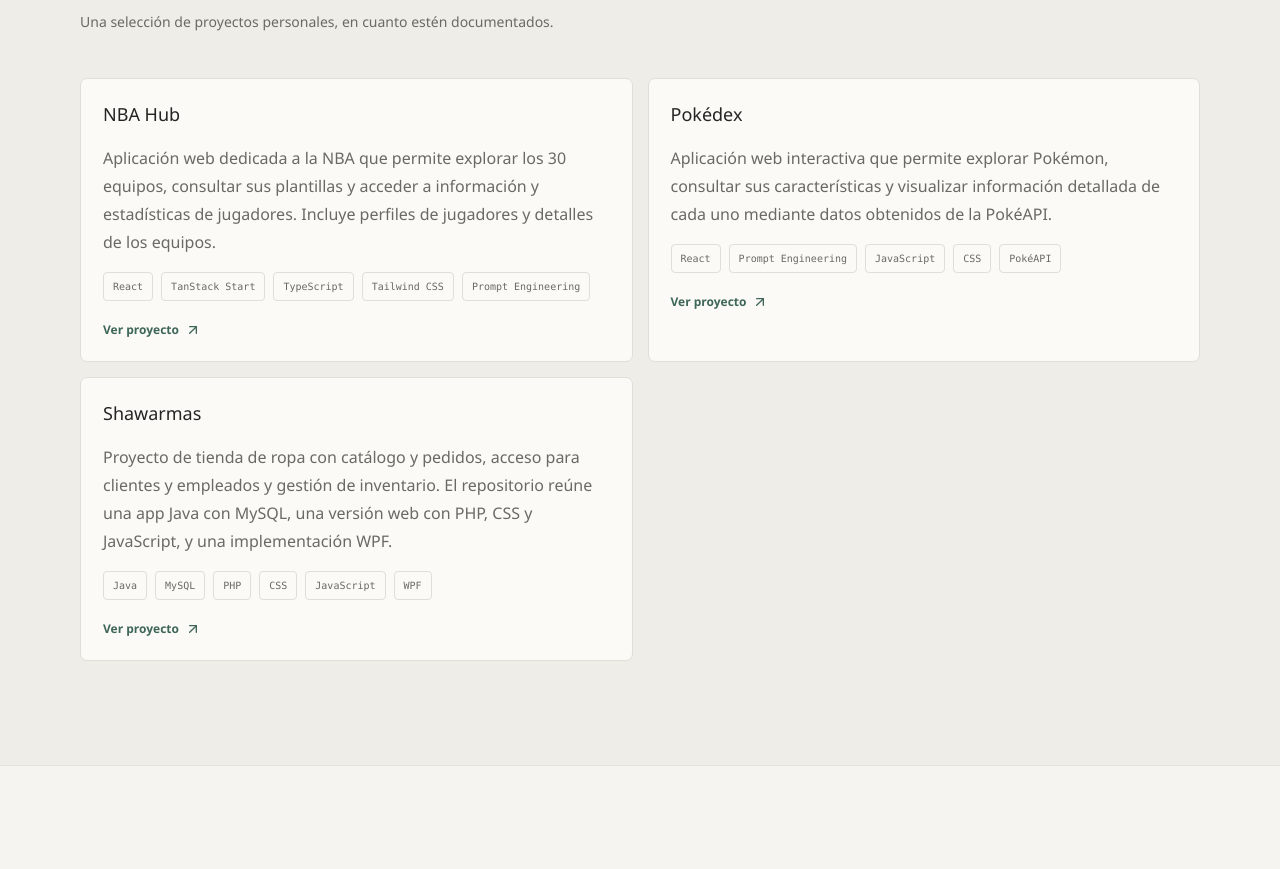
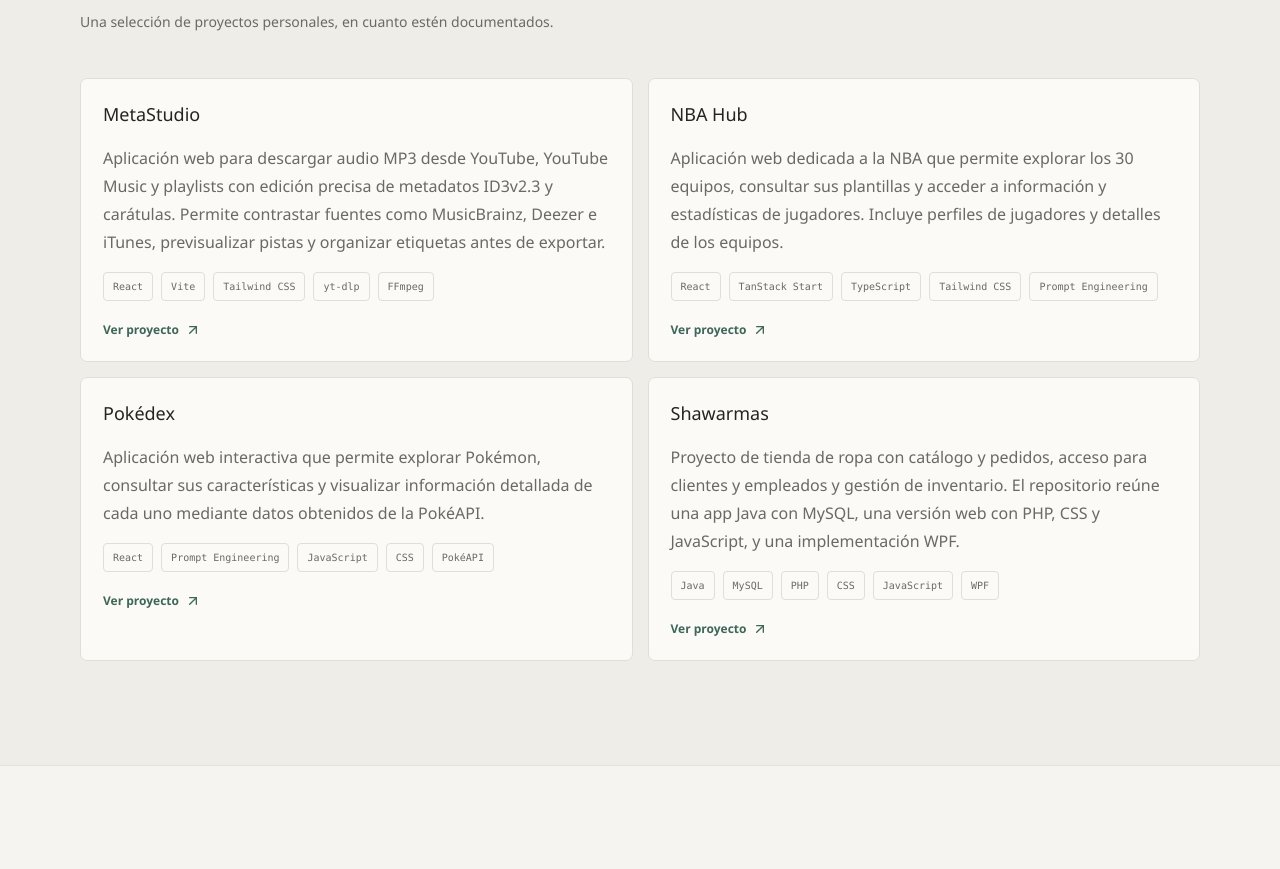
Before and after one commit to donivanovich/donivanovich.github.io, a React (Vite) app: page / in a window 1280 px wide. Shown: the part 5561-6430 px from the top of the page. Built offline with nearby package versions, Linux system fonts and the light colour scheme.

Commit message:
feat: add MetaStudio project to portfolio

```diff
--- a/src/data/cv.ts
+++ b/src/data/cv.ts
@@ -148,6 +148,13 @@ export const cv = {
     ],
     projects: [
         {
+            name: "MetaStudio",
+            description:
+                "Aplicación web para descargar audio MP3 desde YouTube, YouTube Music y playlists con edición precisa de metadatos ID3v2.3 y carátulas. Permite contrastar fuentes como MusicBrainz, Deezer e iTunes, previsualizar pistas y organizar etiquetas antes de exportar.",
+            technologies: ["React", "Vite", "Tailwind CSS", "yt-dlp", "FFmpeg"],
+            url: "https://metastudio.donivanovich.dev/",
+        },
+        {
             name: "NBA Hub",
             description:
                 "Aplicación web dedicada a la NBA que permite explorar los 30 equipos, consultar sus plantillas y acceder a información y estadísticas de jugadores. Incluye perfiles de jugadores y detalles de los equipos.",
```
